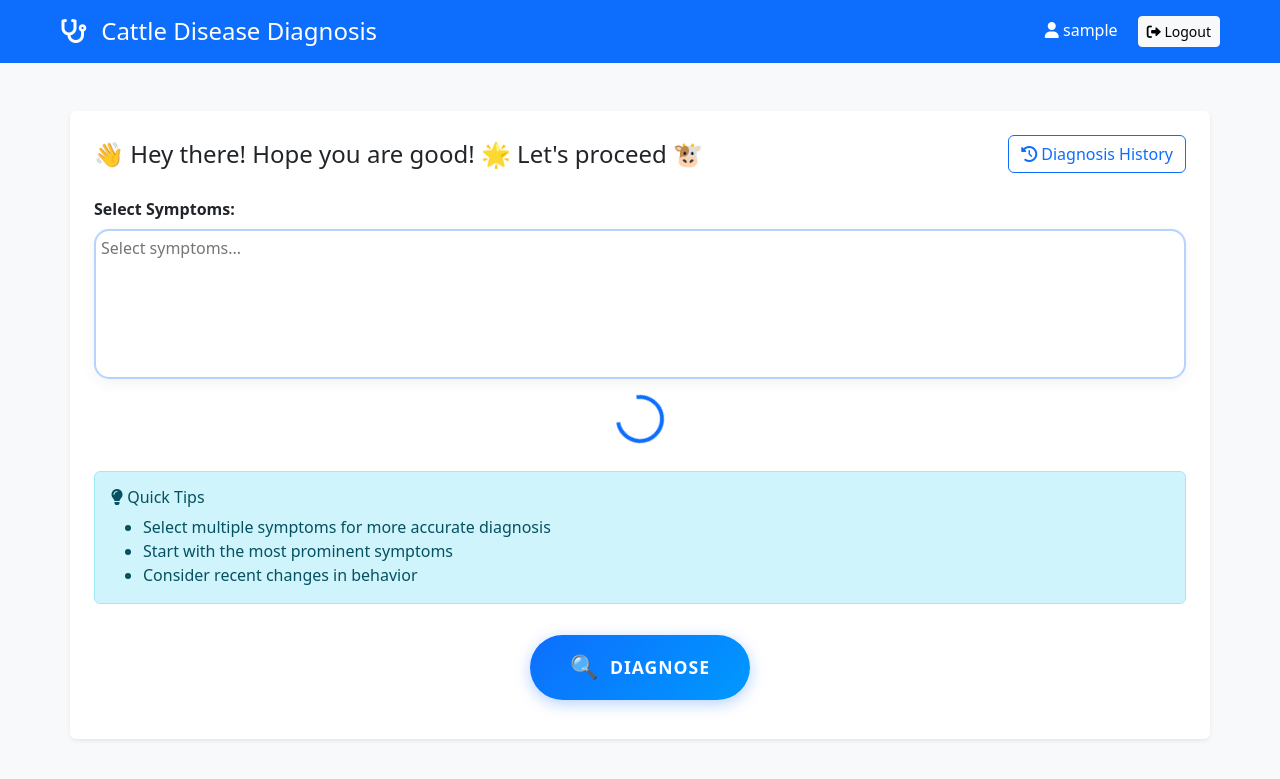
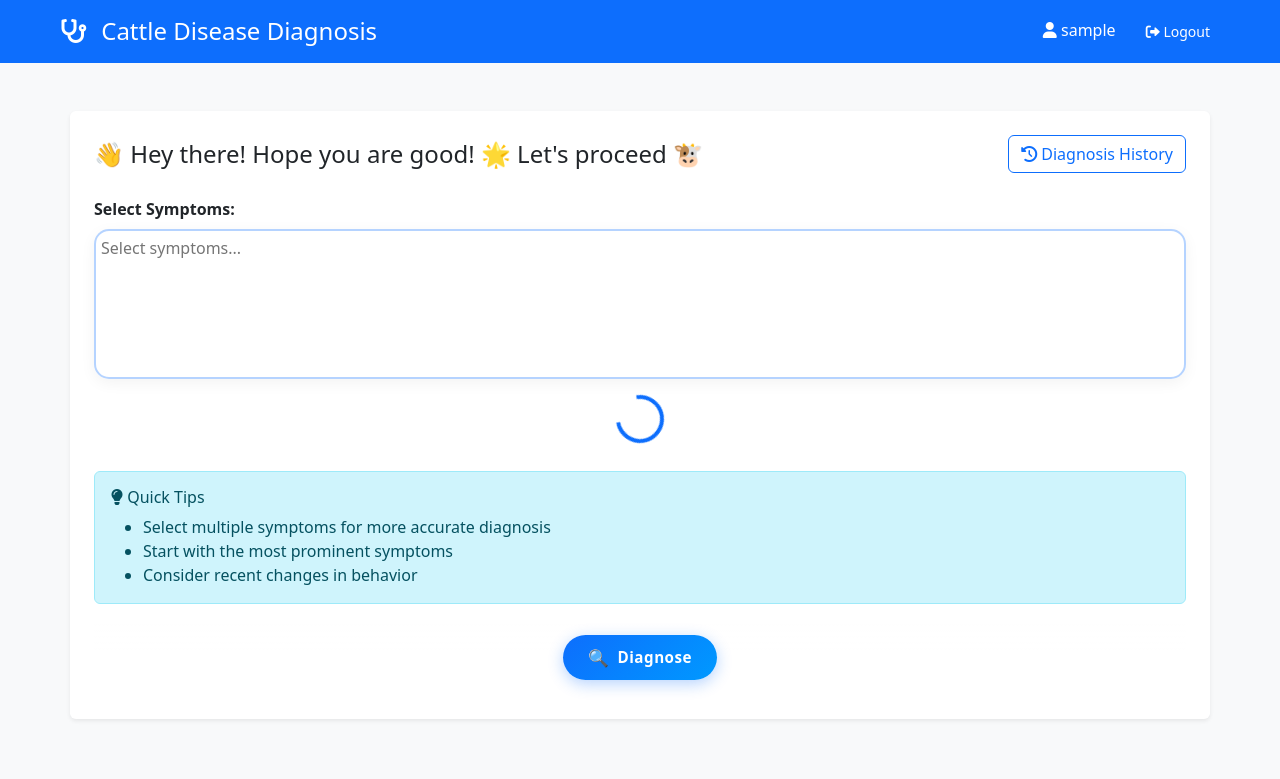
Before and after one commit to jennybrian/Cattledoctor, a Django app: page /diagnosis/ in a window 1280 px wide. Shown: the top 779 px of the page. Run offline with Django 5.2, Linux system fonts and the light colour scheme; the visitor is signed in with stand-in values (Sample User, id 1); parts of the project's set-up code (start-up, migrations or seed data) failed here and were passed over; some libraries are stand-ins or nearby versions.

Commit message:
Fixing diagnosis page UX v1

```diff
--- a/diagnosis/templates/diagnosis/index.html
+++ b/diagnosis/templates/diagnosis/index.html
@@ -95,21 +95,20 @@
     .btn-diagnose {
         display: inline-flex;
         align-items: center;
-        gap: 10px;
-        padding: 15px 40px;
+        gap: 8px;
+        padding: 10px 25px;  /* Reduced padding */
         background: linear-gradient(135deg, #0d6efd 0%, #0099ff 100%);
         color: white;
         font-weight: 600;
-        font-size: 1.1rem;
+        font-size: 0.95rem;  /* Reduced font size */
         border: none;
-        border-radius: 50px;
+        border-radius: 40px;  /* Slightly reduced border radius */
         box-shadow: 0 4px 15px rgba(13, 110, 253, 0.3);
         transition: all 0.3s ease;
         cursor: pointer;
-        pointer-events: auto; /* Re-enable clicks for the button */
+        pointer-events: auto;
         transform: translateY(0);
-        text-transform: uppercase;
-        letter-spacing: 1px;
+        letter-spacing: 0.5px;  /* Reduced letter spacing */
     }
 
     .btn-diagnose:hover {
@@ -124,7 +123,7 @@
     }
 
     .btn-diagnose .icon {
-        font-size: 1.3em;
+        font-size: 1.1em;  /* Reduced icon size */
         transition: transform 0.3s ease;
     }
 
@@ -189,6 +188,24 @@
     100% { transform: translate(-50%, -50%) scale(2); opacity: 0; }
 }
 
+    /* Updated Logout Button Style */
+    .btn-light {
+        border: none;
+        background: none;
+        color: white;
+        transition: all 0.3s ease;
+        padding: 5px 10px;
+    }
+
+    .btn-light:hover {
+        background: rgba(255, 255, 255, 0.1);
+        color: white;
+        transform: translateY(-1px);
+    }
+
+    .btn-light:active {
+        transform: translateY(1px);
+    }
   </style>
 </head>
 <body>
```
